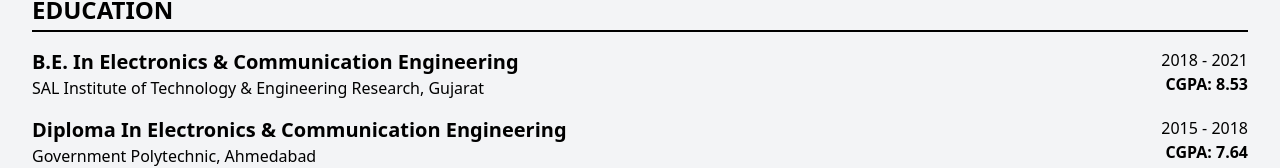
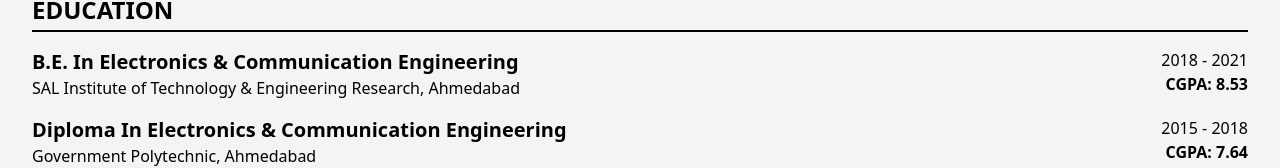
Before and after one commit to kishan04rajput/fullStack, a React (Create React App) app in the folder my-resume/: page / in a window 1280 px wide. Shown: the part 230-398 px from the top of the page. Built offline with nearby package versions, Linux system fonts and the light colour scheme.

Commit message:
fix: update location for SAL Institute in Education component

```diff
--- a/my-resume/src/Components/Education.js
+++ b/my-resume/src/Components/Education.js
@@ -11,7 +11,7 @@
               <h3 className="text-xl font-semibold">
                 B.E. In Electronics & Communication Engineering
               </h3>
-              <p>SAL Institute of Technology & Engineering Research, Gujarat</p>
+              <p>SAL Institute of Technology & Engineering Research, Ahmedabad</p>
             </div>
             <div className="text-right">
               <p>2018 - 2021</p>
```
